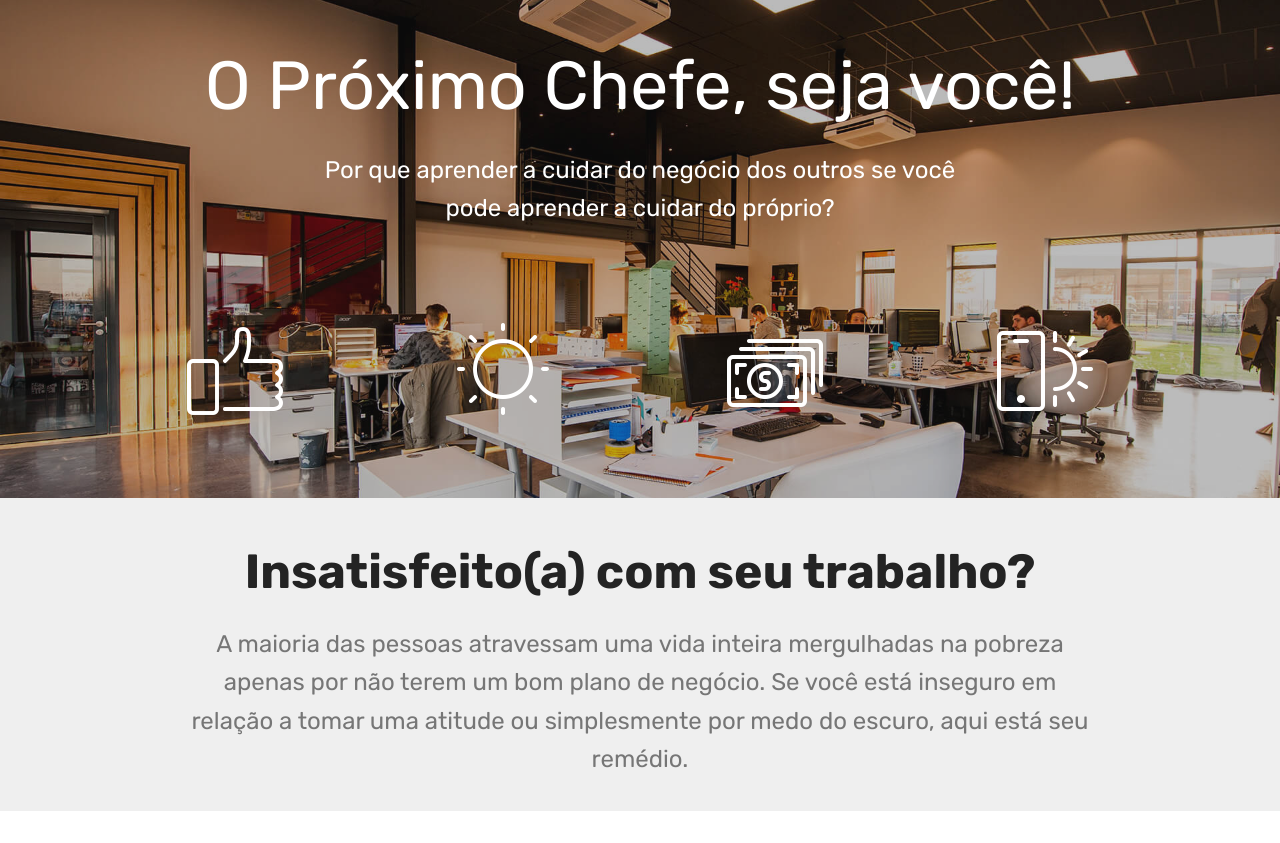
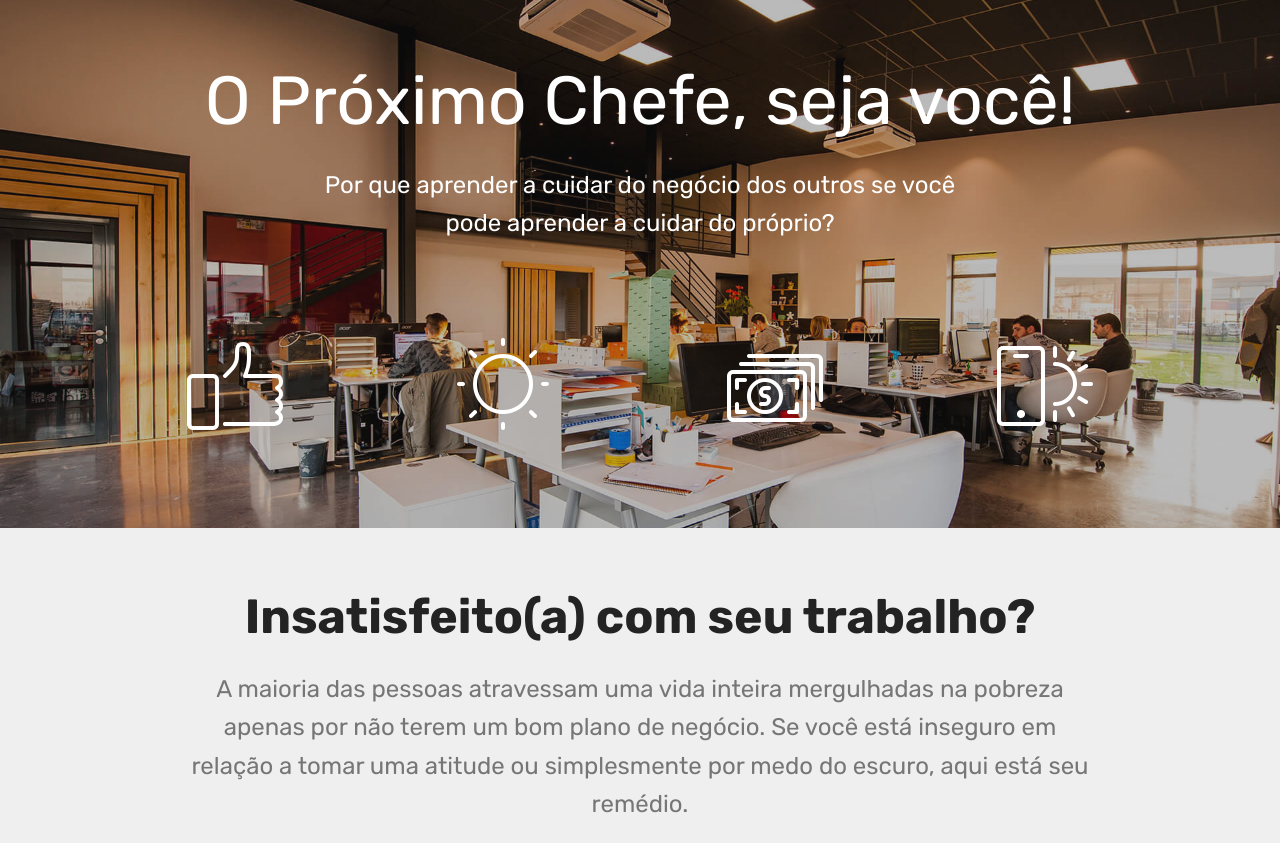
Before and after one commit to thenextboss/thenextboss.github.io, a plain HTML site: page thenextboss.html in a window 1280 px wide. Shown: the top 843 px of the page. Drawn offline with Linux system fonts and the light colour scheme; files whose address does not match are found by name.

Commit message:
create github pages

```diff
--- a/assets/mobirise/css/mbr-additional.css
+++ b/assets/mobirise/css/mbr-additional.css
@@ -711,8 +711,8 @@ section.lazy-placeholder:after {
   opacity: 0.3;
 }
 .cid-s3UrvnNEas {
-  padding-top: 45px;
-  padding-bottom: 30px;
+  padding-top: 60px;
+  padding-bottom: 45px;
   background-image: url("../../../assets/images/background1.jpg");
 }
 .cid-s3UrvnNEas .icons-media-container {
@@ -747,8 +747,8 @@ section.lazy-placeholder:after {
   color: #ffffff;
 }
 .cid-s3UtIHLnHH {
-  padding-top: 45px;
-  padding-bottom: 0px;
+  padding-top: 60px;
+  padding-bottom: 30px;
   background-color: #efefef;
 }
 .cid-s3UtIHLnHH P {
--- a/thenextboss.html
+++ b/thenextboss.html
@@ -82,7 +82,7 @@
 
 </section>
 
-<section class="engine"><a href="https://mobirise.info/k">develop own website</a></section><section class="header1 cid-s3UtIHLnHH" id="header16-a">
+<section class="engine"><a href="https://mobirise.info/y">free html web templates</a></section><section class="header1 cid-s3UtIHLnHH" id="header16-a">
 
 
 
```
Also changed, not shown: 1 other file.
